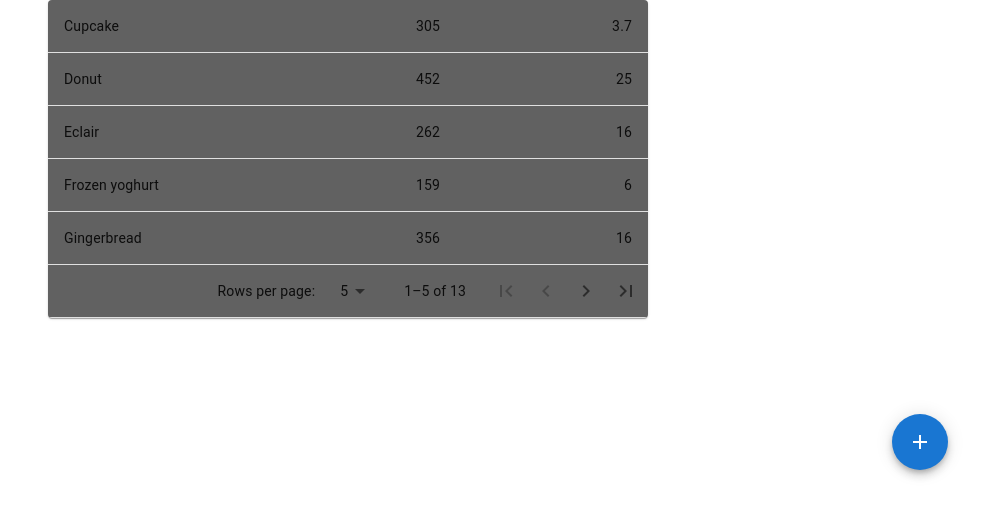
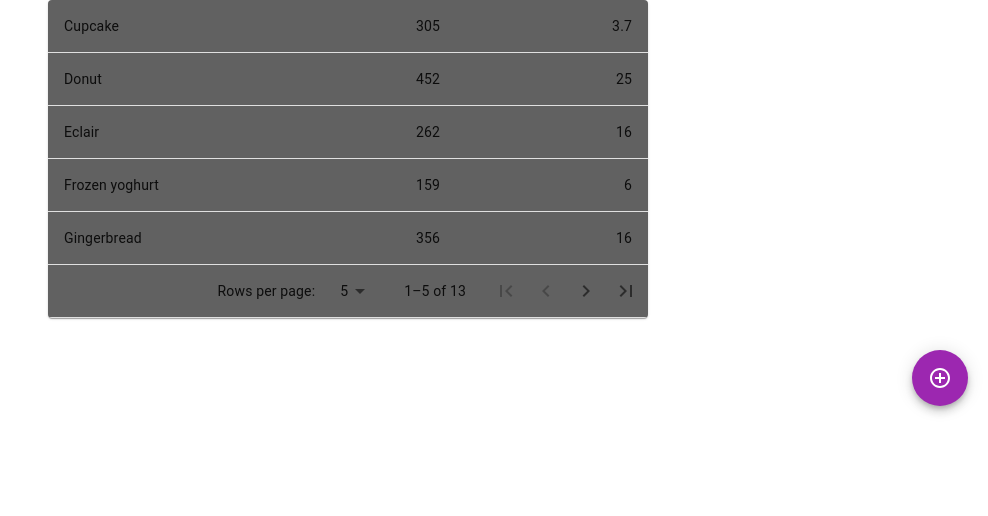
Before and after one commit to PyzhovIakov/Test_react, a React (Create React App) app: page / in a window 1280 px wide. Shown: the top 516 px of the page, without its empty margins (292-1280 px from the left). Built offline with nearby package versions, Linux system fonts and the light colour scheme.

Commit message:
Dialog and forms

```diff
--- a/src/Forms/Forms.js
+++ b/src/Forms/Forms.js
@@ -94,7 +94,7 @@ export default function Forms(props) {
                 />
                 {props.formsV==='Edit' ?<Button variant="text" onClick={()=>props.clicEdit(formData,formData.index)}>{props.formsV}</Button> :null}
                 {props.formsV==='Create' ? <Button variant="text" onClick={()=>props.clicCreate(formData)}>{props.formsV}</Button>:null}
-                {props.formsV==='Delete' ?<Button variant="text" onClick={()=>props.clicDelete(formData.index)}>{props.formsV}</Button> : null}
+
 
             </Box>
             <Box sx={{
--- a/src/Speed_dial/Speed_dial.js
+++ b/src/Speed_dial/Speed_dial.js
@@ -1,50 +1,17 @@
 import * as React from 'react';
 import Box from '@mui/material/Box';
-import SpeedDial from '@mui/material/SpeedDial';
-import SpeedDialIcon from '@mui/material/SpeedDialIcon';
-import SpeedDialAction from '@mui/material/SpeedDialAction';
 import AddCircleOutlineIcon from '@mui/icons-material/AddCircleOutline';
-import EditIcon from '@mui/icons-material/Edit';
-import DeleteIcon from '@mui/icons-material/Delete';
-
-const actions = [
-    { icon: <AddCircleOutlineIcon />, name: 'Create' },
-    { icon: <EditIcon />, name: 'Edit' },
-    { icon: <DeleteIcon />, name: 'Delete' },
-];
-
+import Fab from '@mui/material/Fab';
 export default function ControlledOpenSpeedDial(props) {
-    const [open, setOpen] = React.useState(false);
-    const handleOpen = () => setOpen(true);
-
-    function handleClose1(event,EV){
-        props.clickOpen(EV)
-        setOpen(false)
-    }
-    function handleClose(){
-        setOpen(false)
-    }
     return (
-        <Box sx={{ position: 'fixed',top: 420, right: 20,height: 70, transform: 'translateZ(0px)', flexGrow: 1 }}>
-            <SpeedDial
-                ariaLabel="SpeedDial controlled open example"
-                sx={{ position: 'absolute', bottom: 20, right: 20 }}
-                icon={<SpeedDialIcon />}
-                onClose={handleClose}
-                onOpen={handleOpen}
-                open={open}
+        <Box sx={{ position: 'fixed',top: 350, right: 20, transform: 'translateZ(0px)', flexGrow: 1 }}>
+            <Fab
+                color="secondary"
+                aria-label="Create"
+                onClick={()=>props.clickOpen('Create')}
             >
-                {actions.map((action) =>{
-                    return (
-                            <SpeedDialAction
-                                key={action.name}
-                                icon={action.icon}
-                                tooltipTitle={action.name}
-                                onClick={(e)=>handleClose1(e,action.name)}
-                            />
-                        )
-                   })};
-            </SpeedDial>
+                <AddCircleOutlineIcon />
+            </Fab>
         </Box>
     );
 }
--- /dev/null
+++ b/src/Table/Dialog/Dialog.js
@@ -0,0 +1,39 @@
+import * as React from 'react';
+import Dialog from '@mui/material/Dialog';
+import Avatar from '@mui/material/Avatar';
+import List from '@mui/material/List';
+import ListItem from '@mui/material/ListItem';
+import ListItemAvatar from '@mui/material/ListItemAvatar';
+import EditIcon from '@mui/icons-material/Edit';
+import DeleteIcon from '@mui/icons-material/Delete';
+
+export default function AlertDialog(props) {
+    return (
+            <Dialog
+                open={props.open}
+                onClose={()=>props.closeDialog(false)}
+                aria-labelledby="alert-dialog-title"
+                aria-describedby="alert-dialog-description"
+                PaperProps={{ sx: { position: "absolute", top:53*props.index+'px', left: '73%', m: 0 } }}
+            >
+                <List sx={{
+                    pt: 0 }}
+                >
+                    <ListItem onClick={() => props.clicDelete(props.index)}>
+                        <ListItemAvatar>
+                            <Avatar>
+                                <DeleteIcon />
+                            </Avatar>
+                        </ListItemAvatar>
+                    </ListItem>
+                    <ListItem onClick={() => props.clickFormOpen('Edit')}>
+                        <ListItemAvatar>
+                            <Avatar>
+                                <EditIcon />
+                            </Avatar>
+                        </ListItemAvatar>
+                    </ListItem>
+                </List>
+            </Dialog>
+    );
+}
--- a/src/Table/Table.js
+++ b/src/Table/Table.js
@@ -10,6 +10,7 @@ import Paper from '@mui/material/Paper';
 import Speeddial from '../Speed_dial/Speed_dial'
 import Forms from '../Forms/Forms'
 import Pagination from "./Pagination/Pagination";
+import Dialog from './Dialog/Dialog'
 
 function createData(name, calories, fat) {
     return { name, calories, fat };
@@ -33,9 +34,7 @@ const rows = [
 
 export default function CustomPaginationActionsTable() {
     const [page, setPage] = React.useState(0);
-
     const [rowsPerPage, setRowsPerPage] = React.useState(5);
-
     // Avoid a layout jump when reaching the last page with empty rows.
     const emptyRows =
         page > 0 ? Math.max(0, (1 + page) * rowsPerPage - rows.length) : 0;
@@ -48,20 +47,26 @@ export default function CustomPaginationActionsTable() {
         setRowsPerPage(parseInt(event.target.value, 10));
         setPage(0);
     };
-
+    //данные формы
     const [form, setForm] = React.useState(null);
-    const formOpen = (F) => setForm(F);
+    const formOpen = (F) => {
+        setForm(F)
+        setDialog(false)
+    };
     const [RowIndex, setRowIndex] = React.useState(null);
     const [RowName, setRowName] = React.useState(null);
     const [RowCalories, setRowCalories] = React.useState(null);
     const [RowFat, setRowFat] = React.useState(null);
+
+    //данные диалога
+    const [openDialog, setDialog] = React.useState(false);
+
     function ClickRow(event,row,index){
-        if(form!==null){
-            setRowName(row.name)
-            setRowCalories(row.calories)
-            setRowFat(row.fat)
-            setRowIndex(index)
-        }
+        setDialog(true)
+        setRowName(row.name)
+        setRowCalories(row.calories)
+        setRowFat(row.fat)
+        setRowIndex(index)
     }
     function CreateRow(formData){
         if(formData.name!=="" && formData.calories!=="" && formData.fat!==""){
@@ -76,7 +81,7 @@ export default function CustomPaginationActionsTable() {
     function EditRow(formData,i){
         if(i>=0){
             if(formData.name!=="" && formData.calories!=="" && formData.fat!==""){
-                rows[i] = createData(formData.name, formData.calories, formData.fat)
+                rows[i+(page*rowsPerPage)] = createData(formData.name, formData.calories, formData.fat)
                 setForm(null)
                 setRowName(null)
                 setRowCalories(null)
@@ -86,8 +91,9 @@ export default function CustomPaginationActionsTable() {
         }
     }
     function DeleteRow(i){
+        setDialog(false)
         if(i>=0){
-            rows.splice(i,1)
+            rows.splice(i+(page*rowsPerPage),1)
             setForm(null)
             setRowName(null)
             setRowCalories(null)
@@ -155,6 +161,17 @@ export default function CustomPaginationActionsTable() {
                 </TableContainer>
             </Box>
             {
+                openDialog?
+                    <Dialog
+                        clicDelete={DeleteRow}
+                        clickFormOpen={formOpen}
+                        index={RowIndex}
+                        open={openDialog}
+                        closeDialog={setDialog}
+                    />:
+                    null
+            }
+            {
                 (form!==null) ?
                     <Forms
                         name={RowName}
@@ -163,7 +180,6 @@ export default function CustomPaginationActionsTable() {
                         index={RowIndex}
                         clicEdit={EditRow}
                         clicCreate={CreateRow}
-                        clicDelete={DeleteRow}
                         clickClouseForm={formOpen}
                         formsV={form}
                     />:null
```
